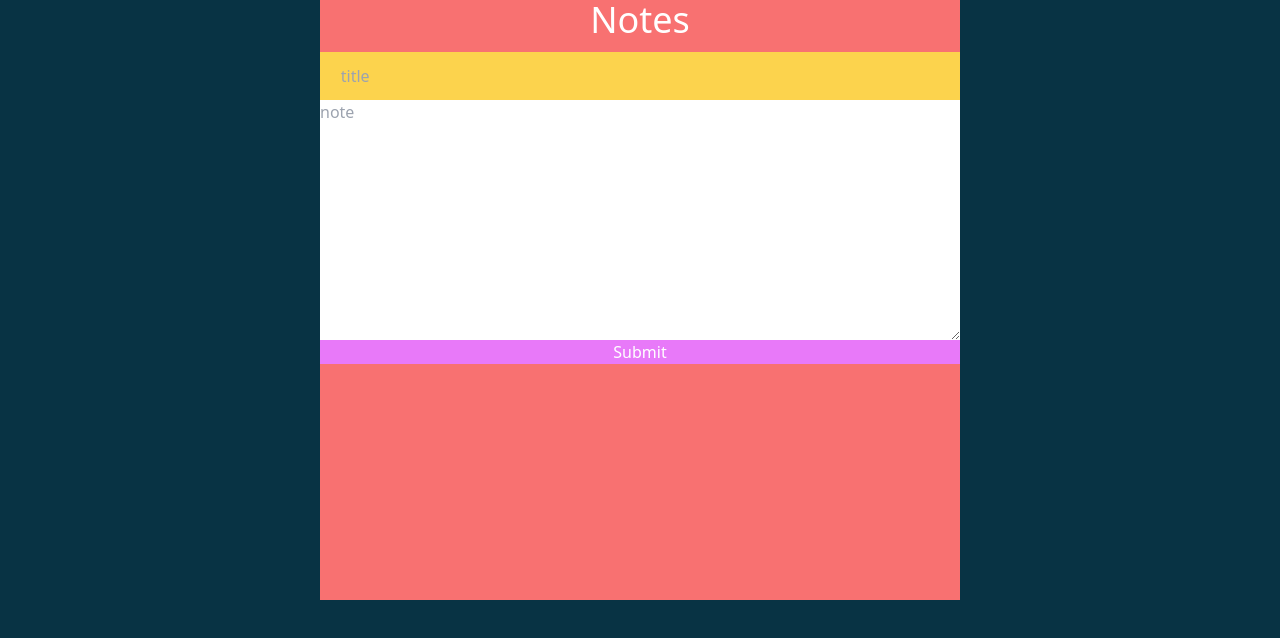
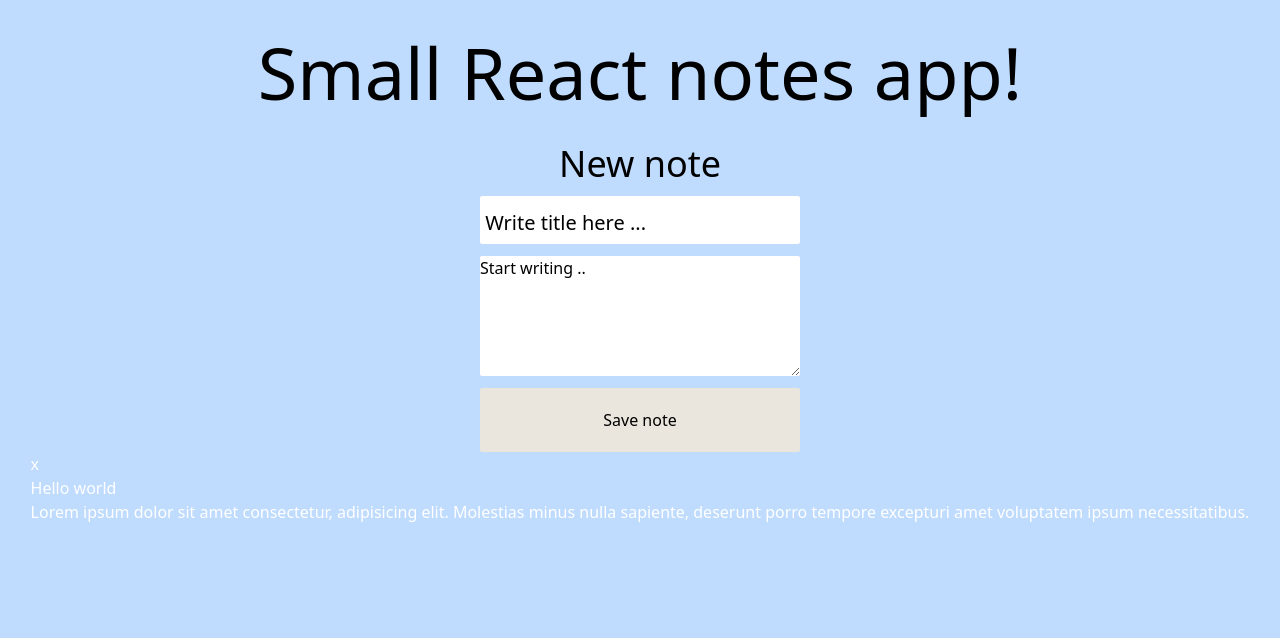
Before and after one commit to M4x29/Jot, a React (Create React App) app in the folder react-notes/: page / in a window 1280 px wide. Shown: the top 638 px of the page. Built offline with nearby package versions, Linux system fonts and the light colour scheme.

Commit message:
ui pretty much ferdig.

```diff
--- a/react-notes/src/App.js
+++ /dev/null
@@ -1,13 +0,0 @@
-import NotesForm from "./components/notesform";
-
-function App() {
-    return (
-        <div className={"flex flex-col items-center w-screen h-screen bg-cyan-950 text-white"}>
-            <NotesForm/>
-        </div>
-
-
-    );
-}
-
-export default App;
--- /dev/null
+++ b/react-notes/src/App.jsx
@@ -0,0 +1,22 @@
+import NotesForm from "./components/notesform";
+import NotesView from "./components/notesView";
+
+function App() {
+  return (
+    <>
+      <div
+        className={
+          "flex flex-col items-center w-screen h-screen bg-primary text-white"
+        }
+      >
+        <h1 className="text-text text-7xl flex items-center h-36">
+          Small React notes app!
+        </h1>
+        <NotesForm />
+        <NotesView />
+      </div>
+    </>
+  );
+}
+
+export default App;
--- /dev/null
+++ b/react-notes/src/components/notesView.jsx
@@ -0,0 +1,11 @@
+function NotesView(){
+    return(
+        <div>
+            <div className="text-white">
+                <button>x</button>
+                <h3>Hello world</h3>
+                <p>Lorem ipsum dolor sit amet consectetur, adipisicing elit. Molestias minus nulla sapiente, deserunt porro tempore excepturi amet voluptatem ipsum necessitatibus.</p>
+            </div>
+        </div>
+    )
+}export default NotesView;
--- a/react-notes/src/components/notesform.js
+++ /dev/null
@@ -1,16 +0,0 @@
-function NotesForm() {
-    return (
-        <div className="w-1/2 h-3/4 bg-red-400 m-0 flex flex-col gap-3">
-            <h1 className={"text-4xl text-white w-full flex justify-center items-center"}>Notes</h1>
-            <form className="flex flex-col">
-                <input className="w-full h-12 bg-amber-300 flex justify-center items-center" type="text"
-                       placeholder="     title"
-                       name="title"/>
-                <textarea className="text-black" name="note" id="" cols="30" rows="10" placeholder="note"></textarea>
-                <button className="bg-fuchsia-400" type="submit">Submit</button>
-            </form>
-        </div>
-    )
-}
-
-export default NotesForm;
--- /dev/null
+++ b/react-notes/src/components/notesform.jsx
@@ -0,0 +1,43 @@
+function NotesForm() {
+  return (
+    <>
+      <div className="w-1/4 h-fit  m-0 flex flex-col">
+        <h1
+          className={
+            "text-4xl text-text w-full flex justify-center items-center  border-black"
+          }
+        >
+          New note
+        </h1>
+        <div className="h-3"></div>
+        <form className="flex flex-col">
+          <input
+            className="w-full h-12 text-text text-2xl placeholder:text-text placeholder:text-xl rounded-sm flex justify-center items-center"
+            type="text"
+            placeholder=" Write title here ..."
+            name="title"
+          />
+          <div className="h-3"></div>
+          <textarea
+            className="text-black placeholder:text-text placeholder:place-content-center rounded-sm"
+            name="note"
+            id=""
+            cols="30"
+            rows="5"
+            placeholder="Start writing .."
+          ></textarea>
+          <div className="h-3"></div>
+          <button
+            className="bg-secondary h-16 rounded-sm text-text"
+            type="submit"
+          >
+            Save note
+          </button>
+          <div></div>
+        </form>
+      </div>
+    </>
+  );
+}
+
+export default NotesForm;
--- a/react-notes/tailwind.config.js
+++ b/react-notes/tailwind.config.js
@@ -4,7 +4,15 @@ module.exports = {
     "./src/**/*.{js,jsx,ts,tsx}",
   ],
   theme: {
-    extend: {},
+
+    extend: {
+      colors: {
+        primary: "#bfdbfe",
+        secondary: " #EAE5DD",
+        eggwhite: "#FFF5C3",
+        text: "#000000",
+      }
+    },
   },
   plugins: [],
 }
```
